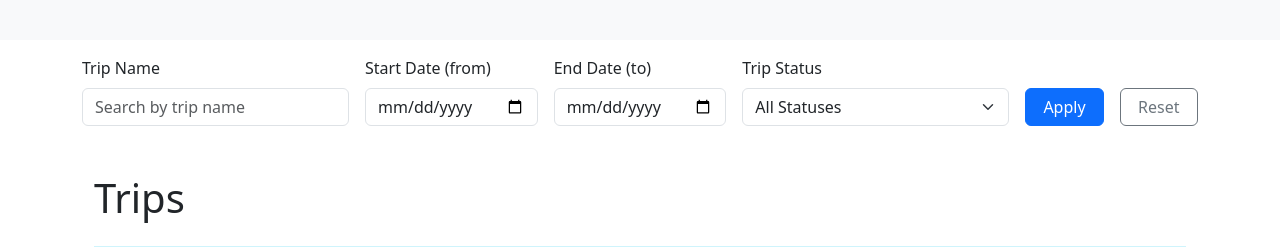
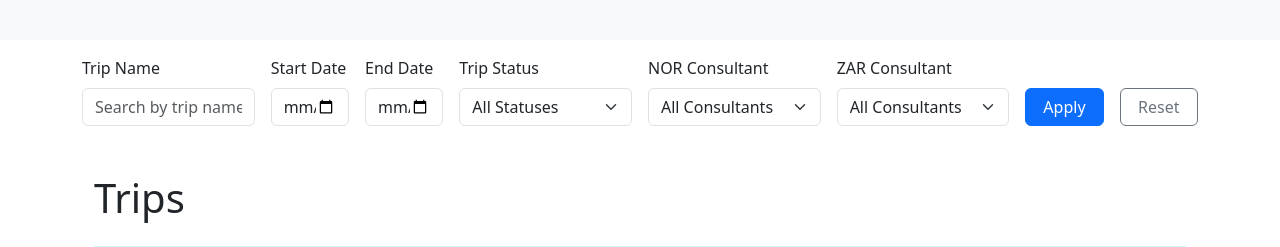
Before and after one commit to the-zulu-viking/GAT-project, a Django app: page /trips in a window 1280 px wide. Shown: the part 56-303 px from the top of the page. Run offline with Django 5.2, Linux system fonts and the light colour scheme; a user stored in the database is signed in; data comes from the database, SQL or seed files in the repository; both versions use the stored data as it was after the commit.

Commit message:
a bit of polishing in the templates

```diff
--- a/TravelPlanner/booking_system/models.py
+++ b/TravelPlanner/booking_system/models.py
@@ -228,9 +228,9 @@ class Flight(models.Model):
         return self.number
 
     def clean(self):
-        """Ensure  dates are in correct order."""
+        """Ensure dates are in correct order."""
         if self.arrival_date and self.departure_date:
-            if self.arrival_date <= self.departure_date:
+            if self.departure_date > self.arrival_date:
                 raise ValidationError("Arrival date must be after departure date.")
 
 
--- a/TravelPlanner/booking_system/templates/base.html
+++ b/TravelPlanner/booking_system/templates/base.html
@@ -44,7 +44,6 @@
           <li><a class="dropdown-item" href="{% url 'supplier_overview' %}">List</a></li>
           <li><a class="dropdown-item" href="{% url 'create_supplier' %}">New Supplier</a></li>
         </ul>
-      </li>
     </li>
     {% if user.is_superuser %}
     <li class="nav-item">
@@ -72,7 +71,6 @@
         {% endif %}
       </ul>
     </div>
-  </div>
 </nav>
 
 {% block header %}
--- a/TravelPlanner/booking_system/templates/booking_system/guest/guest_view.html
+++ b/TravelPlanner/booking_system/templates/booking_system/guest/guest_view.html
@@ -38,9 +38,11 @@
         {% endif %}
 
       </div>
+    </div>
   </div>
+</div>
   {% include "booking_system/partials/trip_list.html" %}
-</div>
+
 
 
 
--- a/TravelPlanner/booking_system/templates/booking_system/trip/trip_form.html
+++ b/TravelPlanner/booking_system/templates/booking_system/trip/trip_form.html
@@ -25,6 +25,7 @@
             <div class="col-md-6">
                 <div class="form-group">
                     <label class="form-label" for="{{ field.id_for_label }}">{{ field.label }}</label>
+
                     {{ field }}
                     {% if field.help_text %}
                         <div class="form-text">{{ field.help_text }}</div>
@@ -44,7 +45,7 @@
         {% else %}
         <a class="btn btn-outline-danger" href="{% url 'trips_overview' %}">Cancel Creating a new Trip</a>
         {% endif %}
-        <button type="submit" name="action" value="save" class="btn btn-primary">Save</button>
+        <button type="submit" name="action" value="save" class="btn btn-primary">Save and Exit</button>
         <button type="submit" name="action" value="save_next" class="btn btn-primary">Save and Next</button>
     </div>
 </form>
--- a/TravelPlanner/booking_system/templates/booking_system/trip/trips_overview.html
+++ b/TravelPlanner/booking_system/templates/booking_system/trip/trips_overview.html
@@ -4,30 +4,50 @@
 
 {%block body%}
 
-<form method="get" class="row g-3 mb-4 align-items-end">
+<form method="get" class="row g-3 mb-6 align-items-end">
 
-  <div class="col-md-3">
+  <div class="col-md-2">
     <label for="search" class="form-label">Trip Name</label>
     <input type="text" id="search" name="search" class="form-control" placeholder="Search by trip name"
            value="{{ search_query }}">
   </div>
 
-  <div class="col-md-2">
-    <label for="start-date" class="form-label">Start Date (from)</label>
+  <div class="col-md-1">
+    <label for="start-date" class="form-label">Start Date</label>
     <input type="date" id="start-date" name="start_date" class="form-control" value="{{ start_date }}">
   </div>
 
-  <div class="col-md-2">
-    <label for="end-date" class="form-label">End Date (to)</label>
+  <div class="col-md-1">
+    <label for="end-date" class="form-label">End Date</label>
     <input type="date" id="end-date" name="end_date" class="form-control" value="{{ end_date }}">
   </div>
 
-  <div class="col-md-3">
+  <div class="col-md-2">
     <label for="status" class="form-label">Trip Status</label>
     <select id="status" name="status" class="form-select">
       <option value="">All Statuses</option>
       {% for status in statuses %}
         <option value="{{status.id}}" {% if status_filter == status.id|stringformat:"s" %}selected{% endif %}>{{status}}</option>
+      {% endfor %}
+    </select>
+  </div>
+
+  <div class="col-md-2">
+    <label for="no_consultant" class="form-label">NOR Consultant</label>
+    <select id="no_consultant" name="no_consultant" class="form-select">
+      <option value="">All Consultants</option>
+      {% for con in cons %}
+        <option value="{{con.id}}" {% if no_consultant_f == con.id|stringformat:"s" %}selected{% endif %}>{{con}}</option>
+      {% endfor %}
+    </select>
+  </div>
+
+  <div class="col-md-2">
+    <label for="sa_consultant" class="form-label">ZAR Consultant</label>
+    <select id="sa_consultant" name="sa_consultant" class="form-select">
+      <option value="">All Consultants</option>
+      {% for con in cons %}
+        <option value="{{con.id}}" {% if sa_consultant_f == con.id|stringformat:"s" %} selected {% endif %}>{{con}}</option>
       {% endfor %}
     </select>
   </div>
--- a/TravelPlanner/booking_system/views.py
+++ b/TravelPlanner/booking_system/views.py
@@ -64,9 +64,14 @@ def trips_overview(request):
     status_filter = request.GET.get('status', '')
     start_date = request.GET.get('start_date', '')
     end_date = request.GET.get('end_date', '')
+    no_consultant_f = request.GET.get('no_consultant', '')
+    sa_consultant_f = request.GET.get('sa_consultant', '')
+
 
     trips = Trip.objects.all()
     statuses = TripStatus.objects.all()
+    cons = Consultant.objects.all()
+
 
     if search_query:
         trips = trips.filter(name__icontains=search_query)
@@ -77,9 +82,14 @@ def trips_overview(request):
     if start_date:
         trips = trips.filter(start_date__gte=start_date)
 
-
     if end_date:
         trips = trips.filter(end_date__lte=end_date)
+
+    if no_consultant_f:
+        trips = trips.filter(no_consultant=no_consultant_f)
+
+    if sa_consultant_f:
+        trips = trips.filter(sa_consultant=sa_consultant_f)
 
 
     context = {
@@ -89,14 +99,30 @@ def trips_overview(request):
         'status_filter': status_filter,
         'start_date': start_date,
         'end_date': end_date,
+        'cons': cons,
+        'no_consultant_f': no_consultant_f,
+        'sa_consultant_f': sa_consultant_f
     }
     return render(request, 'booking_system/trip/trips_overview.html', context)
 
 # Step 1: Creating a trip or editting
 @login_required
 def trip_form(request, trip_id=None):
-    editing = trip_id is not None
+    if trip_id:
+        editing = True
+    else:
+        editing = False
     trip = get_object_or_404(Trip, id=trip_id) if editing else None
+    initial = {}
+    if not editing:
+        try:
+            trip_con = Consultant.objects.get(user=request.user)
+            if trip_con.type == "NOR":
+                initial["no_consultant"] = trip_con
+            elif trip_con.type == "ZAR":
+                initial["sa_consultant"] = trip_con
+        except Consultant.DoesNotExist:
+            pass
 
     if request.method == 'POST':
         form = TripForm(request.POST, instance=trip)
@@ -108,12 +134,13 @@ def trip_form(request, trip_id=None):
             else:
                 return redirect('edit_trip', trip_id=trip.id)  # stays on same form
     else:
-        form = TripForm(instance=trip)
+        form = TripForm(instance=trip,initial=initial)
+
 
     return render(request, 'booking_system/trip/trip_form.html', {
         'form': form,
         'editing': editing,
-        'trip': trip
+        'trip': trip,
     })
 
 # Step 2: Adding Guests
@@ -248,6 +275,7 @@ def trip_add_flights(request, trip_id):
         'flights': flights,
         'currencies':currencies
     })
+
 @login_required
 def trip_edit_flight(request, trip_id, flight_id):
     trip = get_object_or_404(Trip, id=trip_id)
```
Also changed, not shown: TravelPlanner/db.sqlite3.
